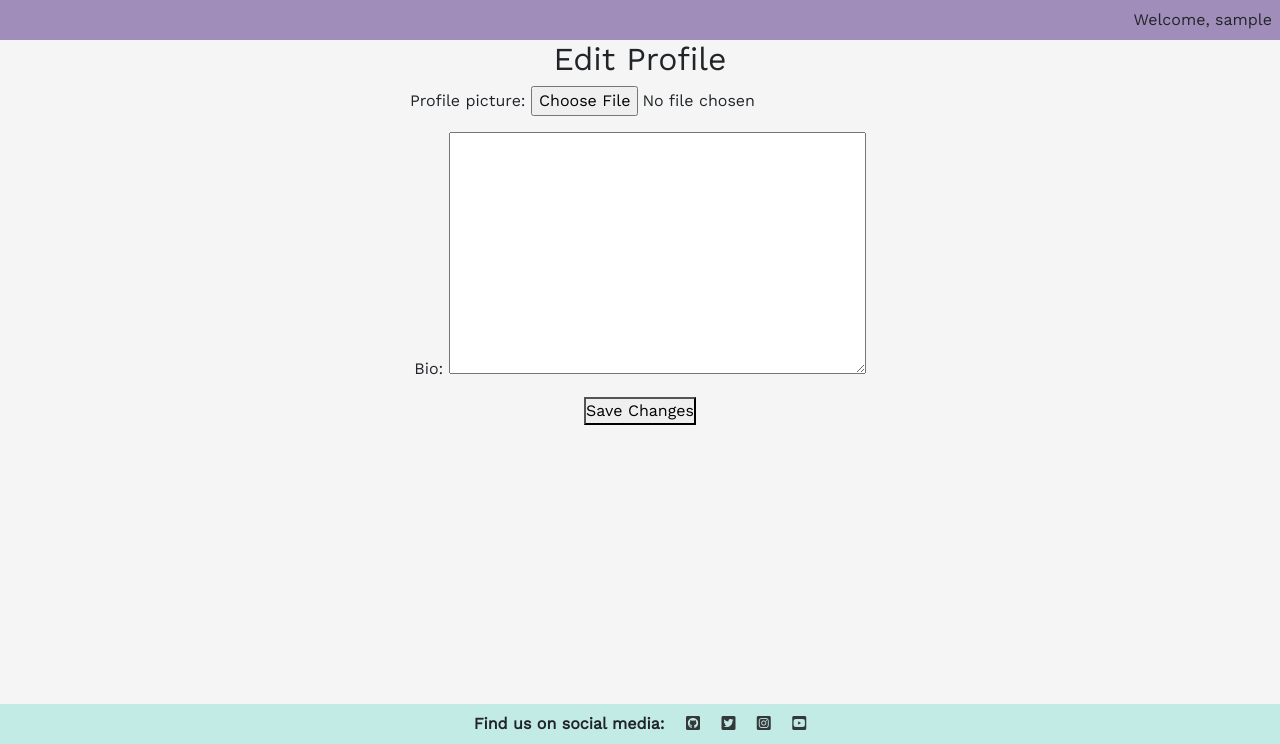
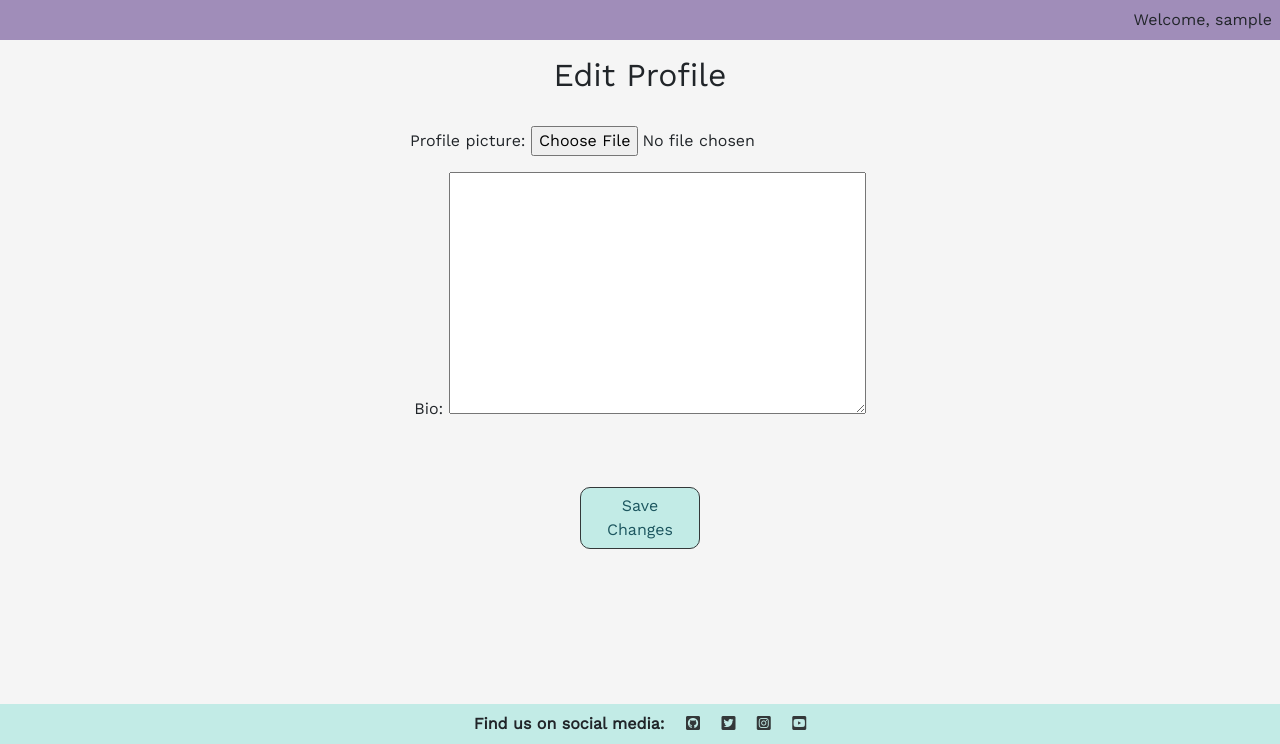
Before and after one commit to petra66orii/timeless-travel, a Django app: page /user_profiles/edit_profile/ in a window 1280 px wide. Shown: the part 56-800 px from the top of the page. Run offline with Django 4.2, Linux system fonts and the light colour scheme; the visitor is signed in with stand-in values (Sample User, id 1); some web fonts are replaced.

Commit message:
Set up profile editing

```diff
--- a/user_profiles/templates/user_profiles/edit_profile.html
+++ b/user_profiles/templates/user_profiles/edit_profile.html
@@ -3,11 +3,11 @@
 
 {% block content %}
 
-<h2>Edit Profile</h2>
-<form action="POST">
+<h2 class="my-3">Edit Profile</h2>
+<form method="post" enctype="multipart/form-data" action="{% url 'edit_profile' %}" class="m-3 p-3 justify-content-center">
     {% csrf_token %}
     {{ form.as_p }}
-    <button type="submit">Save Changes</button>
+    <button class="btn" type="submit">Save Changes</button>
 </form>
 
 {% endblock %}
```
